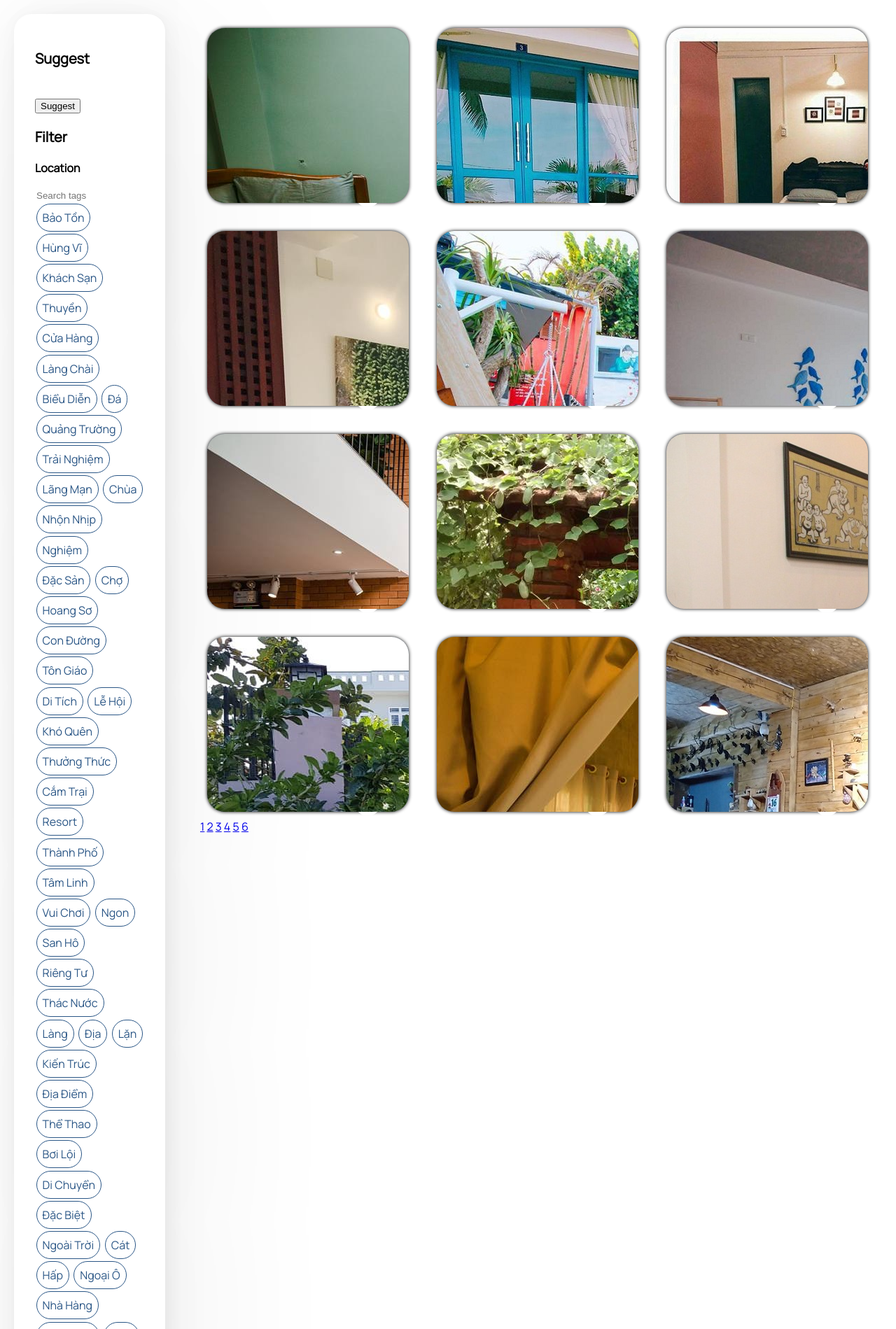
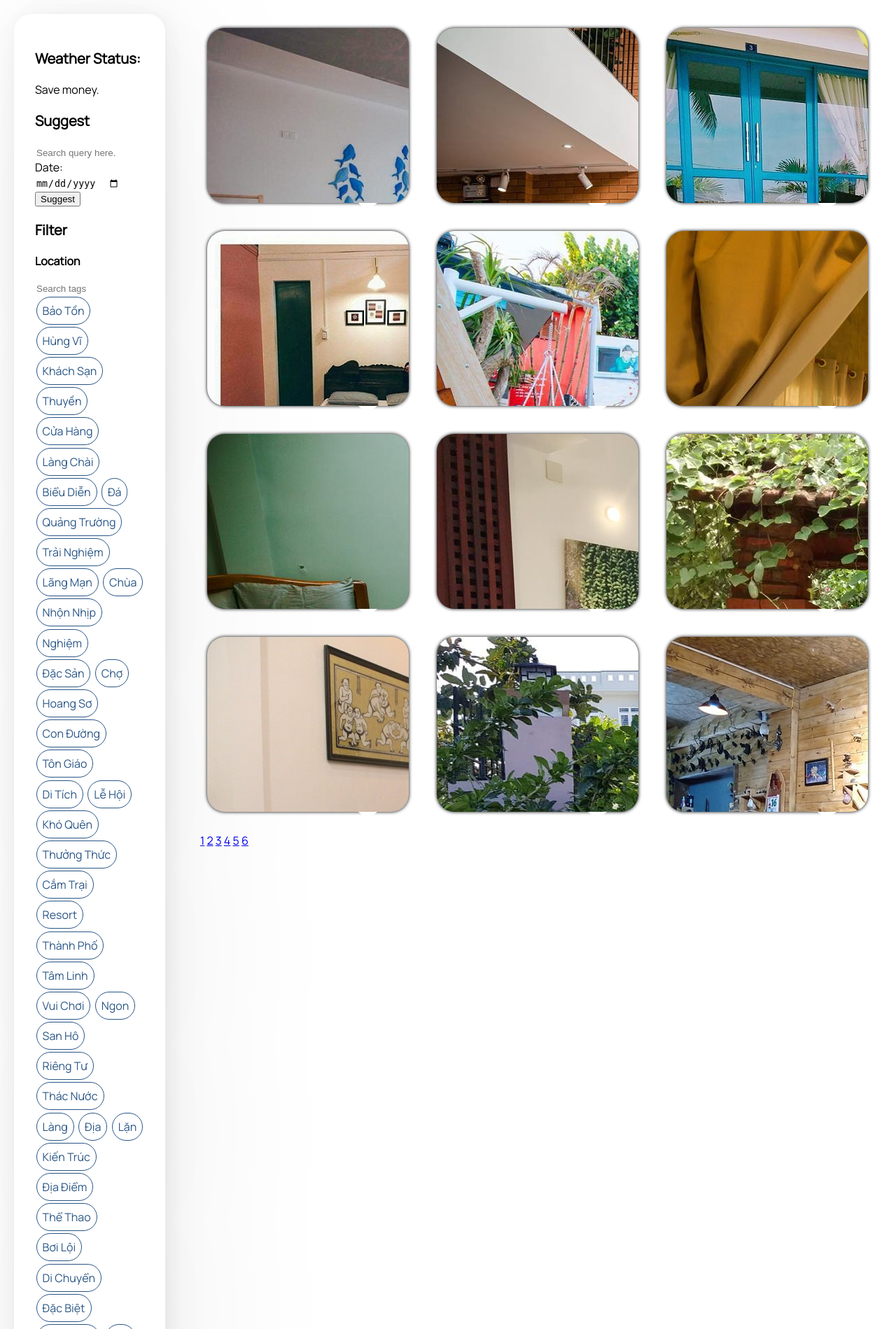
Before and after one commit to Darker2003/Recommendation_System, a Django app: page / in a window 1280 px wide. Shown: the part 1559-3458 px from the top of the page at 70% size. Run offline with Django 5.2, Linux system fonts and the light colour scheme; data comes from the database, SQL or seed files in the repository.

Commit message:
update website

```diff
--- a/Website/visit_binh_dinh/homepage/admin.py
+++ b/Website/visit_binh_dinh/homepage/admin.py
@@ -1,5 +1,5 @@
 from django.contrib import admin
-from .models import locationdatabase, userdatabase, commentreview
+from .models import locationdatabase, userdatabase, userlocationlogging, usersearchlogging
 from .forms import CustomUserCreationForm, CustomUserChangeForm
 from django.contrib.auth.admin import UserAdmin
 
@@ -29,4 +29,5 @@ class CustomUserAdmin(UserAdmin):
 # Register your models here.
 admin.site.register(locationdatabase)
 admin.site.register(userdatabase, CustomUserAdmin)
-admin.site.register(commentreview)
+admin.site.register(userlocationlogging)
+admin.site.register(usersearchlogging)
--- a/Website/visit_binh_dinh/homepage/forms.py
+++ b/Website/visit_binh_dinh/homepage/forms.py
@@ -184,3 +184,54 @@ class SearchForm(forms.Form):
         min_length="2",
         required=True,
         widget=forms.TextInput(attrs={"placeholder": "Search query here.", 'id':"searchbar"}))
+
+def extract_unique_tags(file_path):
+    unique_tags = set()  # Using a set to automatically ensure uniqueness
+
+    # Open the file
+    with open(file_path, 'r', encoding='utf-8') as file:
+        # Iterate through each line in the file
+        for line in file:
+            # Split the line into tags based on spaces
+            tags = line.strip().split()  # No need to specify the separator as split() splits on whitespace by default
+            # Add each tag to the set
+            unique_tags.update(tags)
+            result = [tag.replace('_', ' ').title() for tag in unique_tags]
+    return result
+
+class FilterForm(forms.Form):
+    tags_file_path = 'homepage/lang/en_US/tags.txt'  # Replace with the path to your tags file
+
+    search_input = forms.CharField(
+        max_length=150,
+        widget=forms.TextInput(attrs={"class": "smallsearchbar", "placeholder": "Search query here."})
+    )
+
+    date_input = forms.DateField(
+        widget=forms.DateInput(attrs={"type": "date", "id": "birthday", "name": "birthday"})
+    )
+
+    tag_search = forms.CharField(
+        max_length=150,
+        widget=forms.TextInput(attrs={"class": "smallsearchbar", "placeholder": "Search tags"})
+    )
+
+    tagslist = forms.MultipleChoiceField(
+        choices=[],  # This will be populated dynamically
+        required=False
+    )
+
+    def __init__(self, *args, tagslist=extract_unique_tags(tags_file_path), **kwargs):
+        super(FilterForm, self).__init__(*args, **kwargs)
+        self.fields['tagslist'].choices = [(tag, tag) for tag in tagslist]
+
+    def render_tagslist(self):
+        tags_html = ''
+        for tag_value, tag_label in self.fields['tagslist'].choices:
+            tags_html += f'''
+                <div class="locationcontainer">
+                    <input type="checkbox" id="{tag_value}" class="tag" name="tagslist" value="{tag_value}">
+                    <label for="{tag_value}" class="locationtagtext">{tag_label}</label>
+                </div>
+            '''
+        return tags_html
--- a/Website/visit_binh_dinh/homepage/static/css/index.css
+++ b/Website/visit_binh_dinh/homepage/static/css/index.css
@@ -124,7 +124,7 @@ hr {
     background-color: transparent;
     border-radius: 25px;
     padding: 5px 10px;
-    font-family: "Open Sans"
+    font-family: "Open Sans";
 }
 
 .smallsearchbar {
--- a/Website/visit_binh_dinh/homepage/templates/detailpage.html
+++ b/Website/visit_binh_dinh/homepage/templates/detailpage.html
@@ -68,6 +68,7 @@
                                 <button class="ticketbutton">RETURN</button>
                             </a>
                             <h3 style="padding-top: 1rem; text-align: left;">{{ loc_detail.place_desc }}</h3>
+                            <h3 style="padding-top: 1rem; font-size: 0.9rem; color: gray; text-align: center;">{{ tag_string }}</h3>
                         </div>
                     </div>
                     <div style="background-image: url('/media/{{ loc_detail.image }}')" id="detailimage"></div>
--- a/Website/visit_binh_dinh/homepage/templates/index.html
+++ b/Website/visit_binh_dinh/homepage/templates/index.html
@@ -108,7 +108,10 @@
                             <div class="cardinfo">
                                 <h5 style="text-overflow: ellipsis; white-space: nowrap; overflow: hidden;">{{ locationinfo.tags }}
                                 <h3 style="text-overflow: ellipsis; white-space: nowrap; overflow: hidden;">{{ locationinfo.place_name }}</h3>
+                                <div style="display: flex; flex-direction: row; justify-content: space-between;">
                                     <h5>{{ locationinfo.ratings }}★</h5>
+                                    <h5>Views: {{ locationinfo.click_count }}</h5>
+                                </div>
                                 <a href="{% url 'location_detail' slug=locationinfo.slug  %}">
                                     <button class="morebutton">MORE INFO</button>
                                 </a>
@@ -119,38 +122,30 @@
                         </div>
                         {% endfor %}
                     </div>
-                    <div id="searchpage">
+                    <div id="searchpage" style="padding-top: 20px;">
                         {% for pagenumber in details %}
                             <a href="{% url 'homepage_page' page=pagenumber %}#searchsection" >{{ pagenumber }}</a>
                         {% endfor %}
                     </div>
                 </div>
-                <div id="filterpanel">
+                <form id="filterpanel" method="post">
+                    {% csrf_token %}
+                    <div>
+                        <p id="filtertitle">Weather Status: </p>
+                        {{ weather }}
                         <p id="filtertitle">{{ lang.searchbutton_text }}</p>
-                    <input class="smallsearchbar" type="text" placeholder="{{ smallsearchbar_placeholder }}"></input>
+                        {{ filterform.search_input }}
+                        <label for="birthday">Date: </label>
+                        {{ filterform.date_input }}
                         <button id="filterbutton">{{ lang.searchbutton_text }}</button>
                         <p id="filtertitle">{{ lang.filterlocation_text }}</p>
                         <p id="filtersubtitle">{{ lang.filterlocation_subtext }}</p>
-                    <input id="tagSearch" class="smallsearchbar" type="text" placeholder="Search tags">
+                        {{ filterform.tag_search }}
                         <div class="filterlist">
-                        {% for tag in tagslist %}
-                        <div class="locationcontainer">
-                            <input type="checkbox" id="{{ tag }}" class="tag">
-                            <label for="{{ tag }}" class="locationtagtext">{{ tag }}</label>
+                            {{ filterform.render_tagslist | safe }}
                         </div>
-                        {% endfor %}
                     </div>
-                    {% comment %} <p id="showmoretext">{{ lang.showmore_text }}</p>
-                    <hr>
-                    <p id="filtersubtitle">{{ filtertopic_subtext }}</p>
-                        {% for tags in topiclist %}
-                        <div class="locationcontainer">
-                            <input type="checkbox" id="{{ tags.tags_name }}">
-                            <label for="{{ tag.tags_name }}" class="locationtagtext">{{ tag.tags_name }}</label>
-                        </div>
-                        {% endfor %}
-                    <p id="showmoretext">{{ lang.showmore_text }}</p> {% endcomment %}
-                </div>
+                </form>
             </div>
         </section>
         <script src="{% static 'js/index.js' %}" async defer></script>
--- a/Website/visit_binh_dinh/homepage/views.py
+++ b/Website/visit_binh_dinh/homepage/views.py
@@ -1,45 +1,78 @@
 from django.urls import reverse
 from django.shortcuts import render, redirect
-from .forms import LoginForm, SignupForm, ProfileForm, SearchForm
-from .models import locationdatabase, userdatabase, usersearchlogging
+from .forms import LoginForm, SignupForm, ProfileForm, SearchForm, FilterForm
+from .models import locationdatabase, userdatabase, usersearchlogging, userlocationlogging
 from django.contrib.auth import authenticate, login, logout
 from django.contrib import messages
+from django.db.models import Count, OuterRef, Subquery, IntegerField
+from django.db.models.functions import Coalesce
 
 import json
 import math
 import requests
+import datetime
 
 # Create your views here.
-def extract_unique_tags(file_path):
-    unique_tags = set()  # Using a set to automatically ensure uniqueness
+def check_weather_basic():
+    current_date = datetime.datetime.now()
+    current_month = current_date.month
+    return 4 <= current_month <= 9
 
-    # Open the file
-    with open(file_path, 'r', encoding='utf-8') as file:
-        # Iterate through each line in the file
-        for line in file:
-            # Split the line into tags based on spaces
-            tags = line.strip().split()  # No need to specify the separator as split() splits on whitespace by default
-            # Add each tag to the set
-            unique_tags.update(tags)
-            result = [tag.replace('_', ' ').title() for tag in unique_tags]
-    return result
+def check_weather_api():
+    return "Save money."
+    # api_key = "DlGC49EZHwwBd6yuPPh3aMLedE5h9BT5"
+    # location_id = "171"
+    # date = ""
+
+    # weather_url = f"https://dataservice.accuweather.com/currentconditions/v1/{location_id}/{date}?apikey={api_key}"
+
+    # response = requests.get(weather_url, timeout=3)
+    # result = response.json()
+
+    # if response.ok:
+    #     if result:
+    #         weather_text = result[0]["WeatherText"]
+
+    #         if weather_text == "Sunny":
+    #             return "Good weather!"
+    #         else:
+    #             return "We would not recommend going in this bad weather."
+    #     else:
+    #         return "Service couldn't response."
+    # else:
+    #     if check_weather_basic() is True:
+    #         return "Good weather!"
+    #     else:
+    #         return "We would not recommend going in this bad weather."
 
 def homepage(request, view_amount: int=12, page: int=1):
     context = {}
+
     with open('homepage/lang/en_US/index.json', encoding='utf-8') as lang_file:
         context['lang'] = json.load(lang_file)
 
-    location_list = locationdatabase.objects.all().values()
+    location_list = locationdatabase.objects.all().values().annotate(
+        click_count=Coalesce(
+            Subquery(
+                userlocationlogging.objects.filter(
+                    clicked_location=OuterRef('pk')
+                ).values('clicked_location').annotate(
+                    click_count=Count('clicked_location')
+                ).values('click_count')[:1]
+            ),
+            0,
+            output_field=IntegerField()
+        )
+    ).order_by('-click_count')
+
     context['locationlist'] = location_list[(page-1)*view_amount:page*view_amount]
 
     page_amount = math.ceil(len(location_list)/view_amount)
     context['details'] = [number for number in range(1, page_amount+1)]
 
-    tags_file_path = 'homepage/lang/en_US/tags.txt'  # Replace with the path to your tags file
-    unique_tags = extract_unique_tags(tags_file_path)
-    context['tagslist'] = unique_tags
-
     context["searchform"] = SearchForm
+    context["filterform"] = FilterForm
+    context["weather"] = check_weather_api()
 
     return render(request, 'index.html', context)
 
@@ -165,6 +198,14 @@ def location_detail(request, slug):
 
     loc_detail = locationdatabase.objects.get(slug=slug)
     context['loc_detail'] = loc_detail
+    context['tag_string'] = " ".join(["#" + "".join(tag.lower().split("_")) for tag in loc_detail.tags.split(" ")])
+
+    locationLogging = userlocationlogging()
+
+    if request.user.is_authenticated:
+        locationLogging.username = userdatabase.objects.get(username=request.user.username)
+        locationLogging.clicked_location = loc_detail
+        locationLogging.save()
 
     return render(request, 'detailpage.html', context)
 
@@ -176,45 +217,48 @@ def search_request(request):
         form = SearchForm(request.POST)
         if form.is_valid():
             question = form.cleaned_data['search_input']
-            url = "http://192.168.1.38:8000/{}".format(question)
+            url = "http://192.168.1.8:8000/{}".format(question)
 
             try:
-                response = requests.get(url, timeout=3)
+                response = requests.get(url, timeout=5)
             except requests.exceptions.Timeout as e:
                 messages.error(request, "Error: " + "Connection Timeout")
                 return redirect(reverse('homepage'))
+
+            if response.status_code == 200:
+                data = response.json()["result"]
+                fetch_list = []
+
+                for name in data:
+                    try:
+                        fetch_list.append(locationdatabase.objects.get(place_name__iexact=name))
+                    except Exception as e:
+                        pass
+
+                if not fetch_list:
+                    messages.error(request,  "Error: Unable able to find locations based on question.")
+                    return redirect(reverse('homepage'))
+
+                messages.error(request, "Success!")
+
             else:
-                if response.ok:
-                    data = response.json()["result"]
-                    fetch_list = []
-
-                    for name in data:
-                        try:
-                            fetch_list.append(locationdatabase.objects.get(place_name__iexact=name))
-                        except Exception as e:
-                            pass
-
-                    if not fetch_list:
-                        messages.error(request,  "Error: " + "Unable able to find locations based on question.")
-                        return redirect(reverse('homepage'))
-                else:
-                    messages.error(request,  "Error: " + response.status_code + response.text)
-                    return redirect(reverse('homepage'))
+                messages.error(request,  "Error: " + str(response.status_code) + " " + response.text)
+                return redirect(reverse('homepage'))
 
     with open('homepage/lang/en_US/index.json', encoding='utf-8') as lang_file:
         context['lang'] = json.load(lang_file)
 
+    context["searchform"] = SearchForm
+    context["filterform"] = FilterForm
     context["locationlist"] = fetch_list
+    context["weather"] = check_weather_api()
 
     searchLogging = usersearchlogging()
 
     if request.user.is_authenticated:
-        searchLogging.user = request.user.username
-    else:
-        searchLogging.user = "a_user"
-
-    searchLogging.search_query = question
-    searchLogging.result_query = fetch_list
-    searchLogging.save()
+        searchLogging.username = userdatabase.objects.get(username=request.user.username)
+        searchLogging.search_query = question
+        searchLogging.result_query = fetch_list
+        searchLogging.save()
 
     return render(request, 'index.html', context)
```
Also changed, not shown: Website/visit_binh_dinh/homepage/models.py (+13 -13 lines), Website/visit_binh_dinh/db.sqlite3, Website/visit_binh_dinh/homepage/migrations/0018_rename_user_usersearchlogging_username.py (added), Website/visit_binh_dinh/homepage/migrations/0019_alter_usersearchlogging_username.py (added), Website/visit_binh_dinh/homepage/migrations/0020_remove_userlocationlogging_user.py (added), Website/visit_binh_dinh/homepage/migrations/0021_userlocationlogging_username_and_more.py (added). Lines whose indentation alone changed are shown as unchanged.
